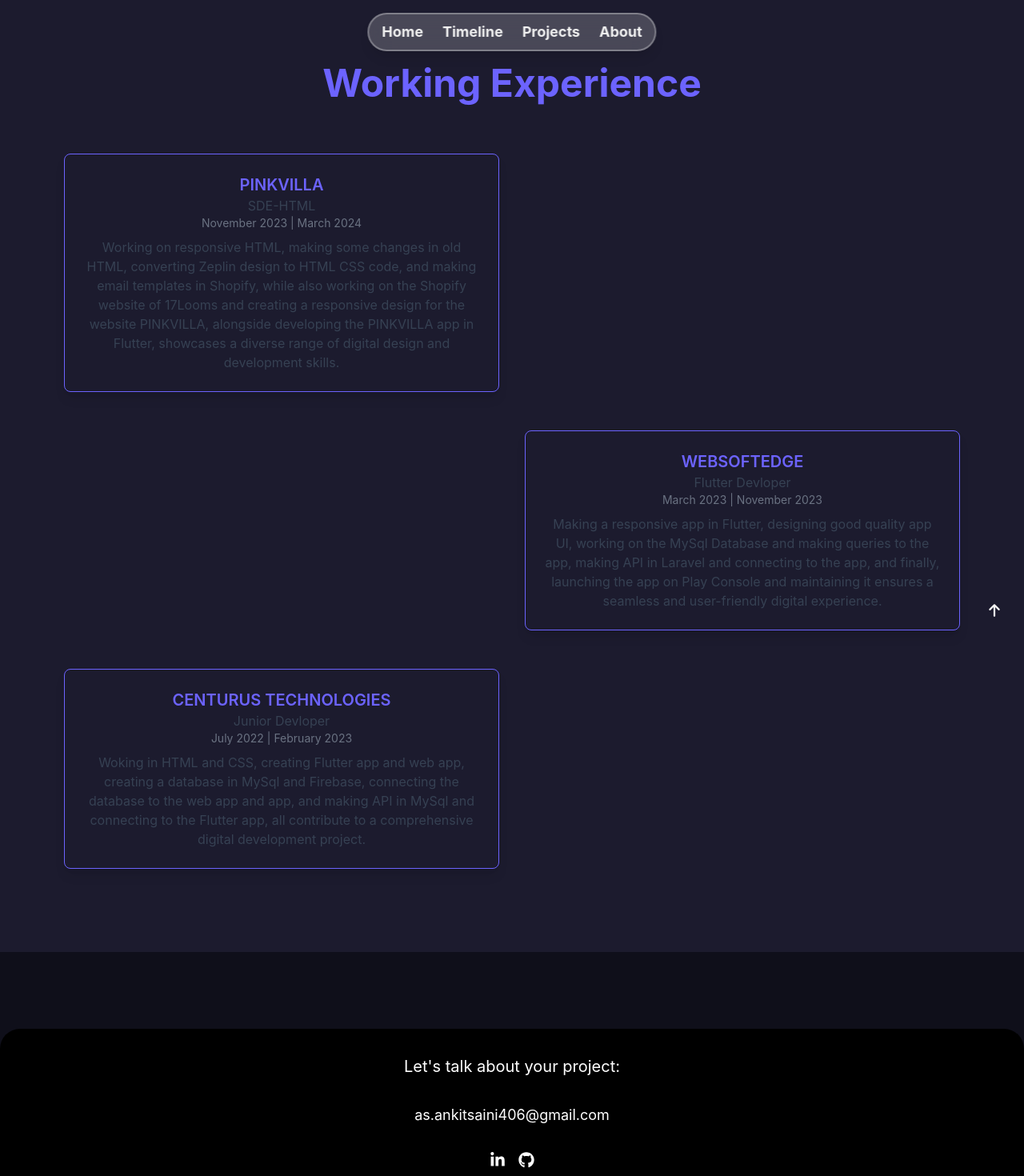
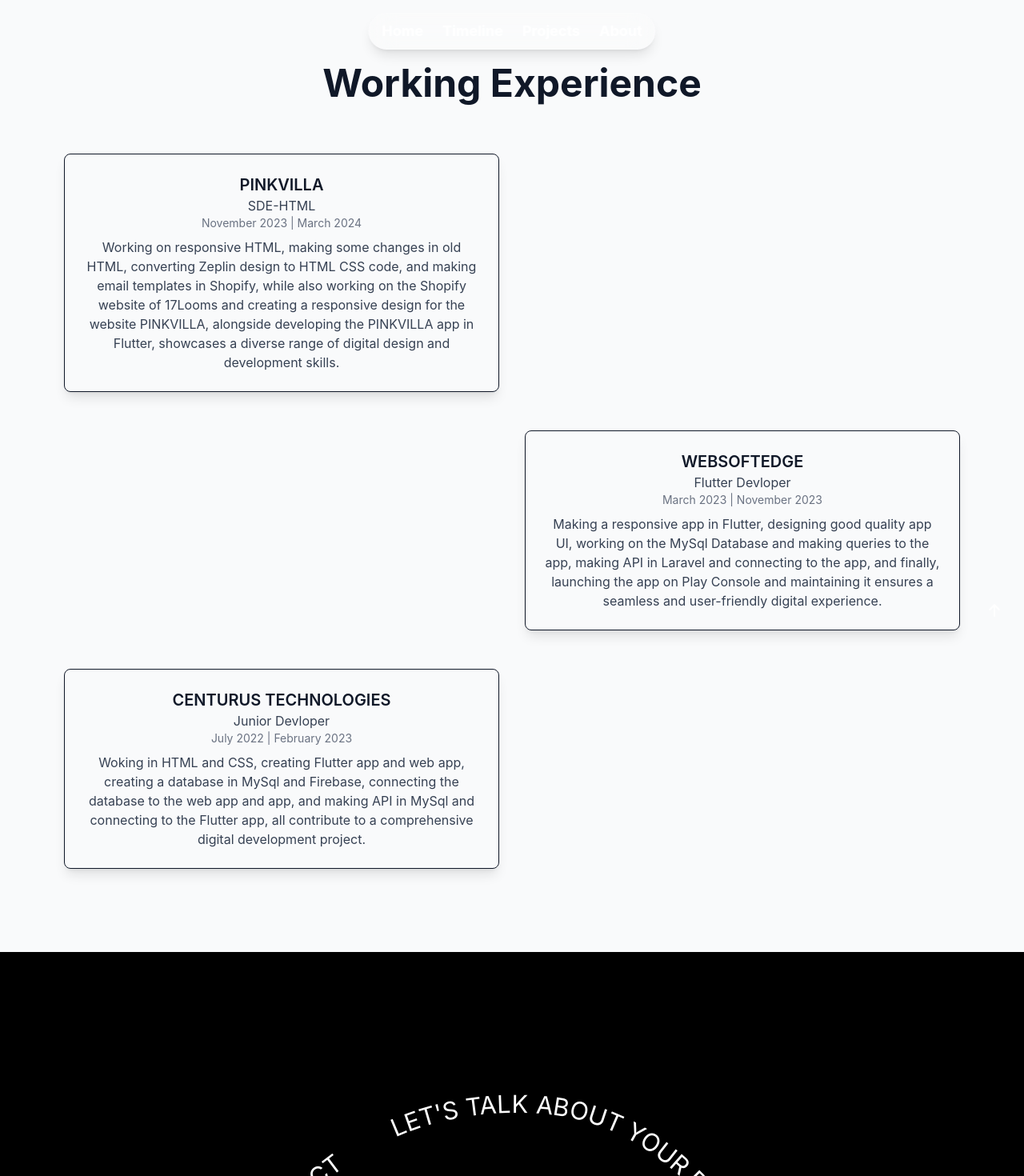
Before and after one commit to Ankitsaini406/portfolio, a Next.js app: page /timeline in a window 1280 px wide. Shown: the top 1470 px of the page at 80% size. Built offline with nearby package versions, Linux system fonts and the light colour scheme.

Commit message:
footer is done

```diff
--- a/src/app/globals.css
+++ b/src/app/globals.css
@@ -1,44 +1,30 @@
 @import "tailwindcss";
 
 @theme {
-  --color-white: #ffffff;
 
-  /* Base Colors */
-  --color-background: #0f0f1a;
-  --color-foreground: #f1f1f1;
+  --color-background: #000000;
+  --color-foreground: #ffffff;
 
-  /* Primary and Accent */
-  --color-primary: #6c63ff; /* Soft violet */
-  --color-primary-background: #1c1b2e;
+  --color-primary: #111111; /* Almost black */
+  --color-primary-bg: #f9f9f9;
 
-  --color-accent: #e65ec2; /* Vibrant pink */
-  --color-accent-light: #ffb5ef;
-  --color-accent-dark: #ae2896;
+  --color-accent: #333333;
+  --color-accent-light: #dddddd;
+  --color-accent-dark: #1a1a1a;
 
-  /* Secondary */
-  --color-secondary: #38bdf8; /* Light blue */
-  --color-secondary-light: #7dd3fc;
-  --color-secondary-dark: #0ea5e9;
+  --color-secondary: #666666;
+  --color-secondary-light: #aaaaaa;
+  --color-secondary-dark: #444444;
 
-  /* Other */
-  --color-footer: #161624;
-}
+  --color-footer: #f1f1f1;
 
-@theme inline {
-  --font-sans: var(--font-geist-sans, 'Inter', sans-serif);
-  --font-mono: var(--font-geist-mono, 'Courier New', monospace);
+  --font-sans: 'Inter', sans-serif;
+  --font-mono: 'Courier New', monospace;
 }
 
 body {
   background-color: var(--color-background);
   color: var(--color-foreground);
   font-family: var(--font-sans);
-  box-sizing: border-box;
+  transition: background-color 0.3s ease, color 0.3s ease;
 }
-
-@media (prefers-color-scheme: dark) {
-  :root {
-    --color-background: #0f0f1a;
-    --color-foreground: #f1f1f1;
-  }
-}
--- a/src/app/timeline/page.tsx
+++ b/src/app/timeline/page.tsx
@@ -1,48 +1,50 @@
+"use client";
+
 import { timelines } from "@/lib/data/timelines";
+import { motion } from "framer-motion";
 
 export default function Timeline() {
 
     return (
-        <div className="w-full py-20 text-center mb-24 bg-primary-background text-primary" id="timelineSection">
-            <h1 className="text-4xl md:text-5xl font-bold text-main mb-10">
+        <div className="w-full py-20 text-center mb-24 bg-gray-50 dark:bg-gray-900 text-gray-900 dark:text-white" id="timelineSection">
+            <motion.h1
+                initial={{ opacity: 0, y: 30 }}
+                whileInView={{ opacity: 1, y: 0 }}
+                transition={{ duration: 0.6, ease: 'easeOut' }}
+                viewport={{ once: true }}
+                className="text-4xl md:text-5xl font-bold mb-10"
+            >
                 Working Experience
-            </h1>
+            </motion.h1>
             <div className="relative max-w-6xl mx-auto">
-                {/* Vertical Line */}
-                <div className="absolute top-0 left-1/2 -ml-0.5 w-1 h-full bg-main hidden md:block"></div>
 
                 {timelines.length > 0 ? (
                     timelines.map((value, index) => (
-                        <div
+                        <motion.div
                             key={value.name}
-                            className={`relative w-full md:w-1/2 px-4 py-6 ${index % 2 === 0 ? "md:left-0" : "md:left-1/2"
-                                }`}
+                            initial={{ opacity: 0, x: index % 2 === 0 ? -50 : 50 }}
+                            whileInView={{ opacity: 1, x: 0 }}
+                            transition={{ duration: 0.6, ease: 'easeOut', delay: 0.2 }}
+                            viewport={{ once: true }}
+                            className={`relative w-full md:w-1/2 px-4 py-6 ${index % 2 === 0 ? "md:left-0" : "md:left-1/2"}`}
                         >
-                            <div
-                                className={`relative border p-6 rounded-lg shadow-lg transition-transform duration-500 ease-in-out hover:scale-105 ${index % 2 === 0 ? "md:ml-auto" : "md:mr-auto"
-                                    }`}
+                            <motion.div
+                                className={`relative border p-6 rounded-lg shadow-lg transition-transform duration-500 ease-in-out hover:scale-105 ${index % 2 === 0 ? "md:ml-auto" : "md:mr-auto"}`}
+                                whileHover={{ scale: 1.05 }}
                             >
-                                <h2 className="text-xl text-primary font-semibold text-gray-900 uppercase">
+                                <h2 className="text-xl font-semibold text-gray-900 dark:text-white uppercase">
                                     {value.name}
                                 </h2>
-                                <h4 className="text-md text-gray-700">{value.jobtitle}</h4>
+                                <h4 className="text-md text-gray-700 dark:text-gray-400">{value.jobtitle}</h4>
                                 <h6 className="text-sm text-gray-500">
                                     {value.joinDate} | {value.endDate}
                                 </h6>
-                                <p className="mt-2 text-gray-700">{value.work}</p>
-
-                                {/* Arrow Indicator */}
-                                <div
-                                    className={`absolute top-1/2 transform -translate-y-1/2 w-0 h-0 border-solid border-transparent ${index % 2 === 0
-                                            ? "md:border-l-[15px] md:border-l-main md:right-0"
-                                            : "md:border-r-[15px] md:border-r-main md:left-0"
-                                        }`}
-                                ></div>
-                            </div>
-                        </div>
+                                <p className="mt-2 text-gray-700 dark:text-gray-400">{value.work}</p>
+                            </motion.div>
+                        </motion.div>
                     ))
                 ) : (
-                    <p className="text-gray-500">No data available</p>
+                    <p className="text-gray-500 dark:text-gray-400">No data available</p>
                 )}
             </div>
         </div>
--- a/src/components/hero/page.tsx
+++ b/src/components/hero/page.tsx
@@ -18,32 +18,9 @@ import { TbApi } from "react-icons/tb";
 export default function Hero() {
     return (
         <div
-            className="relative min-h-screen flex items-center justify-center px-6 py-20 overflow-hidden bg-background text-foreground"
+            className="relative min-h-screen flex items-center justify-center px-6 py-20 overflow-hidden bg-background text-background"
             id="home"
         >
-            {/* Glowing Background Effects */}
-            <div className="absolute inset-0 overflow-hidden">
-                <>
-                    <motion.div
-                        className="absolute top-20 left-10 w-64 h-64 rounded-full bg-accent-light blur-3xl opacity-70"
-                        initial={{ opacity: 0, scale: 0.8 }}
-                        animate={{ opacity: 1, scale: 1 }}
-                        transition={{ duration: 1 }}
-                    />
-                    <motion.div
-                        className="absolute bottom-20 right-10 w-80 h-80 rounded-full bg-secondary blur-3xl opacity-70"
-                        initial={{ opacity: 0, scale: 0.8 }}
-                        animate={{ opacity: 1, scale: 1 }}
-                        transition={{ duration: 1, delay: 0.2 }}
-                    />
-                    <motion.div
-                        className="absolute top-1/2 left-1/2 -translate-x-1/2 -translate-y-1/2 w-96 h-96 rounded-full bg-accent-dark blur-3xl opacity-50"
-                        initial={{ opacity: 0, scale: 0.8 }}
-                        animate={{ opacity: 1, scale: 1 }}
-                        transition={{ duration: 1, delay: 0.4 }}
-                    />
-                </>
-            </div>
 
             {/* Main Content */}
             <div className="container mx-auto grid md:grid-cols-2 gap-12 items-center z-10">
@@ -74,17 +51,11 @@ export default function Hero() {
                         animate={{ opacity: 1 }}
                         transition={{ duration: 1, delay: 0.5 }}
                     >
-                        <motion.button className="px-6 py-3 bg-accent text-foreground rounded-lg font-medium hover:bg-accent-dark transition-all shadow-lg hover:shadow-accent/30 hover:-translate-y-1">
-                            View Projects
-                        </motion.button>
-                        <motion.button className="px-6 py-3 border-2 border-secondary-light/30 text-foreground rounded-lg font-medium hover:bg-foreground/10 transition-all hover:-translate-y-1">
-                            Contact Me
-                        </motion.button>
                     </motion.div>
                 </motion.div>
 
                 {/* Tech Stack Card */}
-                <div className="relative">
+                <div className="relative border rounded-2xl">
                     <motion.div
                         className="glass-card rounded-2xl p-8 shadow-xl"
                         initial={{ opacity: 0, scale: 0.8 }}
--- a/src/components/layout/Footer.tsx
+++ b/src/components/layout/Footer.tsx
@@ -1,15 +1,65 @@
+"use client";
+
+import { useEffect, useRef, useState } from "react";
+import { motion, useScroll, useTransform } from "framer-motion";
 import { FaLinkedinIn } from "react-icons/fa6";
 import { FaGithub } from "react-icons/fa";
 import Link from 'next/link';
 
-const Footer = () => {
+export default function Footer() {
+
+    const container = useRef(null);
+    const texts = useRef<(SVGTextPathElement | null)[]>([]);
+    const { scrollYProgress } = useScroll({
+        target: container,
+        offset: ['start end', 'end end']
+    })
+    const [translateOffset, setTranslateOffset] = useState(-300);
+
+    useEffect(() => {
+        const handleResize = () => {
+            const width = window.innerWidth;
+            if (width < 640) {
+                setTranslateOffset(-200);
+            } else if (width < 1024) {
+                setTranslateOffset(-350);
+            } else {
+                setTranslateOffset(-700);
+            }
+        };
+
+        handleResize(); // set on first load
+        window.addEventListener("resize", handleResize);
+
+        return () => window.removeEventListener("resize", handleResize);
+    }, []);
+
+    const y = useTransform(scrollYProgress, [0, 1], [translateOffset, 0]);
+
+    useEffect(() => {
+        scrollYProgress.on('change', e => {
+            texts.current.forEach((text, i) => {
+                text?.setAttribute('startOffset', -40 + (i * 40) + (e * 40) + "%");
+            })
+        })
+    }, [scrollYProgress])
+
+
     return (
-        <div className="bg-black rounded-t-[25px] flex flex-col items-center gap-8 py-8 mt-4">
-            <div className="flex flex-col items-center text-white text-center">
-                <h1 className="text-[calc(25px+var(--font-size))] sm:text-[clamp(10px,20px,30px)]">
-                    Let&apos;s talk about your project:
-                </h1>
-            </div>
+            <div ref={container}>
+                <svg viewBox="0 0 250 90">
+                    <path id="curve" fill="none" d="m0,88.5c61.37,0,61.5-68,126.5-68,58,0,51,68,123,68" />
+                    <text className="text-[6px] uppercase" fill="white">
+                        {
+                            [...Array(3)].map((_, i) => {
+                                return <textPath key={i} ref={ref => { texts.current[i] = ref; }} href="#curve" startOffset={i * 40 + "%"}>Let&apos;s talk about your project</textPath>
+                            })
+                        }
+                    </text>
+                </svg>
+
+            <div className="bg-gray-900 overflow-hidden">
+                <motion.div style={{y}} className="flex flex-col items-center gap-8 py-8 mt-4">
                 <div>
                     <a
                         className="text-white text-lg hover:underline"
@@ -38,8 +88,8 @@ const Footer = () => {
                         <FaGithub />
                     </Link>
                 </div>
+                        </motion.div>
+            </div>
             </div>
     );
 };
-
-export default Footer;
--- a/src/components/layout/Navbar.tsx
+++ b/src/components/layout/Navbar.tsx
@@ -10,8 +10,8 @@ export default function Navbar() {
 
   return (
     <div
-      className="fixed top-4 left-1/2 -translate-x-1/2 flex w-max border-2 rounded-full p-2 px-4 gap-5 text-[var(--main-color)] z-20
-      bg-white/20 backdrop-blur-lg border-white/30 shadow-lg transition-all duration-300"
+      className="fixed top-4 left-1/2 -translate-x-1/2 flex w-max border rounded-full p-2 px-4 gap-5 text-[var(--main-color)] z-20
+      bg-white/20 backdrop-blur-lg border-white/20 shadow-lg transition-all duration-300"
     >
       {/* <div className="font-bold text-lg">@ Ankit</div> */}
       <div className="flex items-center gap-6">
```
Also changed, not shown: src/app/about/page.tsx (+93 -32 lines), src/app/projects/page.tsx (+38 -6 lines). Lines whose indentation alone changed are shown as unchanged.
